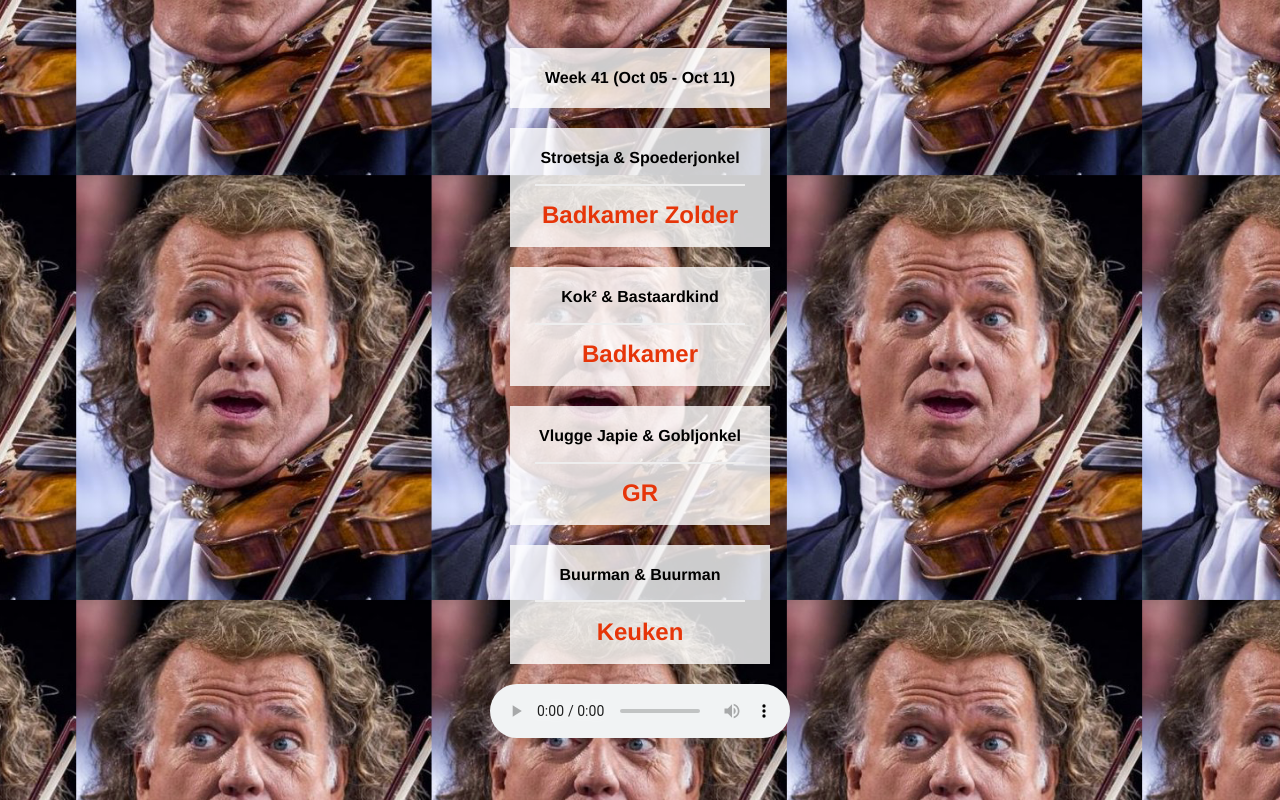
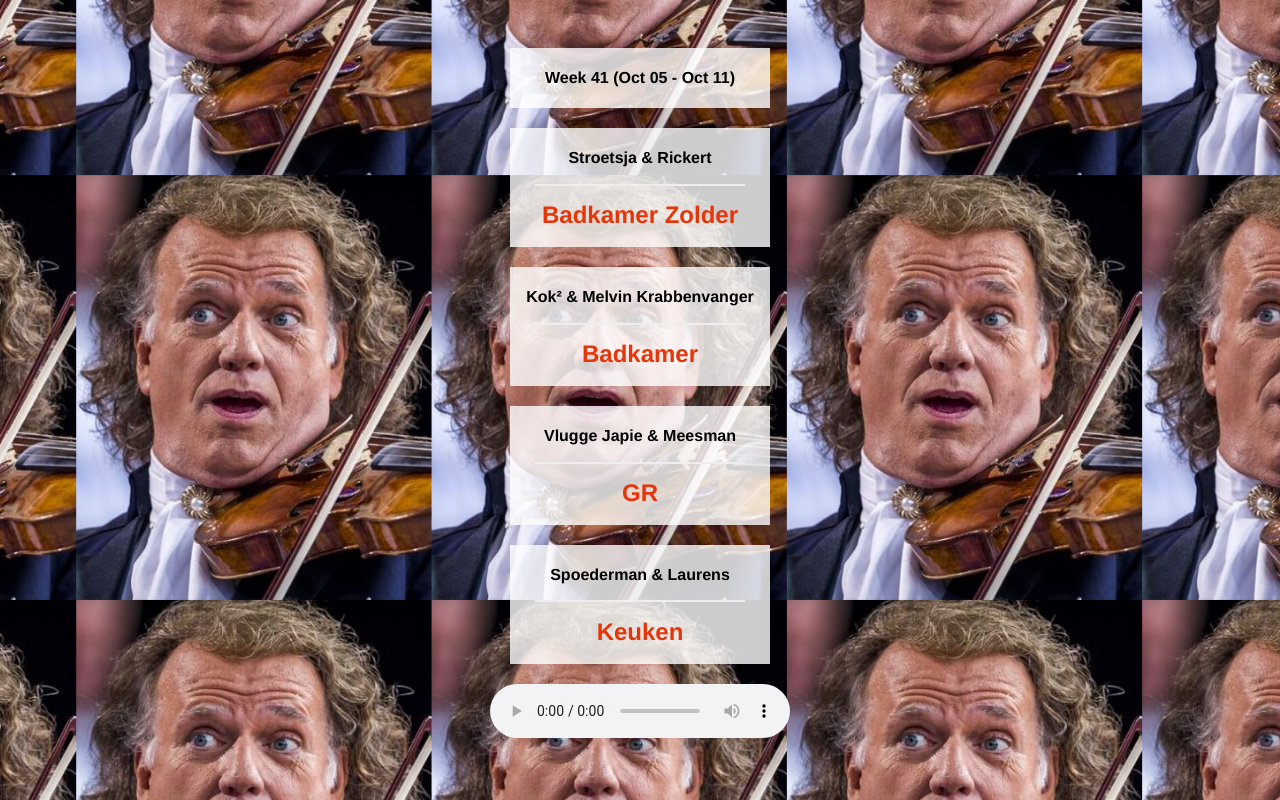
Before and after one commit to daveystruijk/watmoetikschoonmaken.nl, a PHP site: page / in a window 1280 px wide. Run offline with PHP 8.4, Linux system fonts and the light colour scheme.

Commit message:
Changed active cleaners

```diff
--- a/index.php
+++ b/index.php
@@ -42,22 +42,22 @@ if ($dayOfWeek > 4) {
     <h3>Week <?php echo $weekNr, ' (', $startOfWeek->format('M d'), ' - ', $endOfWeek->format('M d'), ')'; ?></h3>
   </div>
   <div class="block">
-    <h3>Stroetsja & Spoederjonkel</h3>
+    <h3>Stroetsja & Rickert</h3>
     <hr />
     <h1><?php echo $rooster[(0 + ($weekNr % 4) + $offset) % 4]; ?></h1>
   </div>
   <div class="block">
-    <h3>Kok&sup2; & Bastaardkind</h3>
+    <h3>Kok&sup2; & Melvin Krabbenvanger</h3>
     <hr />
     <h1><?php echo $rooster[(1 + ($weekNr % 4) + $offset) % 4]; ?></h1>
   </div>
   <div class="block">
-    <h3>Vlugge Japie & Gobljonkel</h3>
+    <h3>Vlugge Japie & Meesman</h3>
     <hr />
     <h1><?php echo $rooster[(2 + ($weekNr % 4) + $offset) % 4]; ?></h1>
   </div>
   <div class="block">
-    <h3>Buurman & Buurman</h3>
+    <h3>Spoederman & Laurens</h3>
     <hr />
     <h1><?php echo $rooster[(3 + ($weekNr % 4) + $offset) % 4]; ?></h1>
   </div>
```
